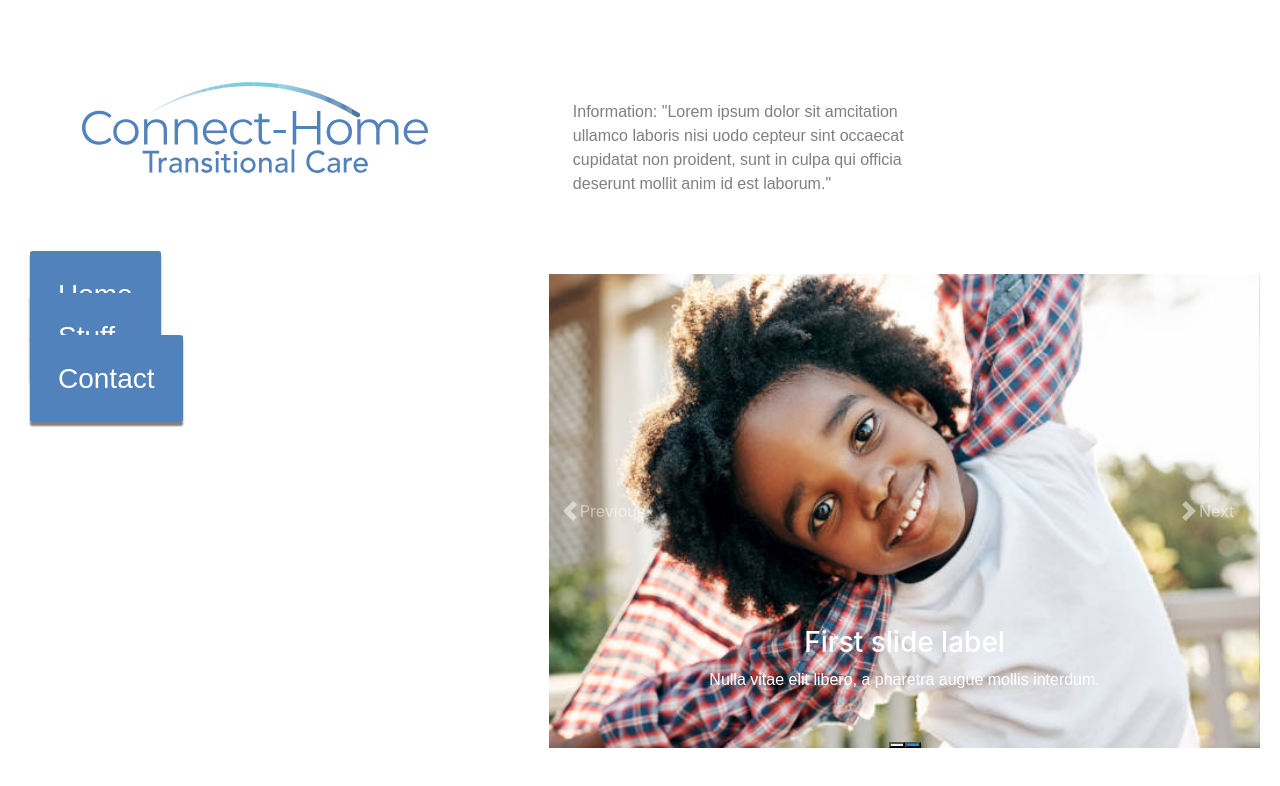
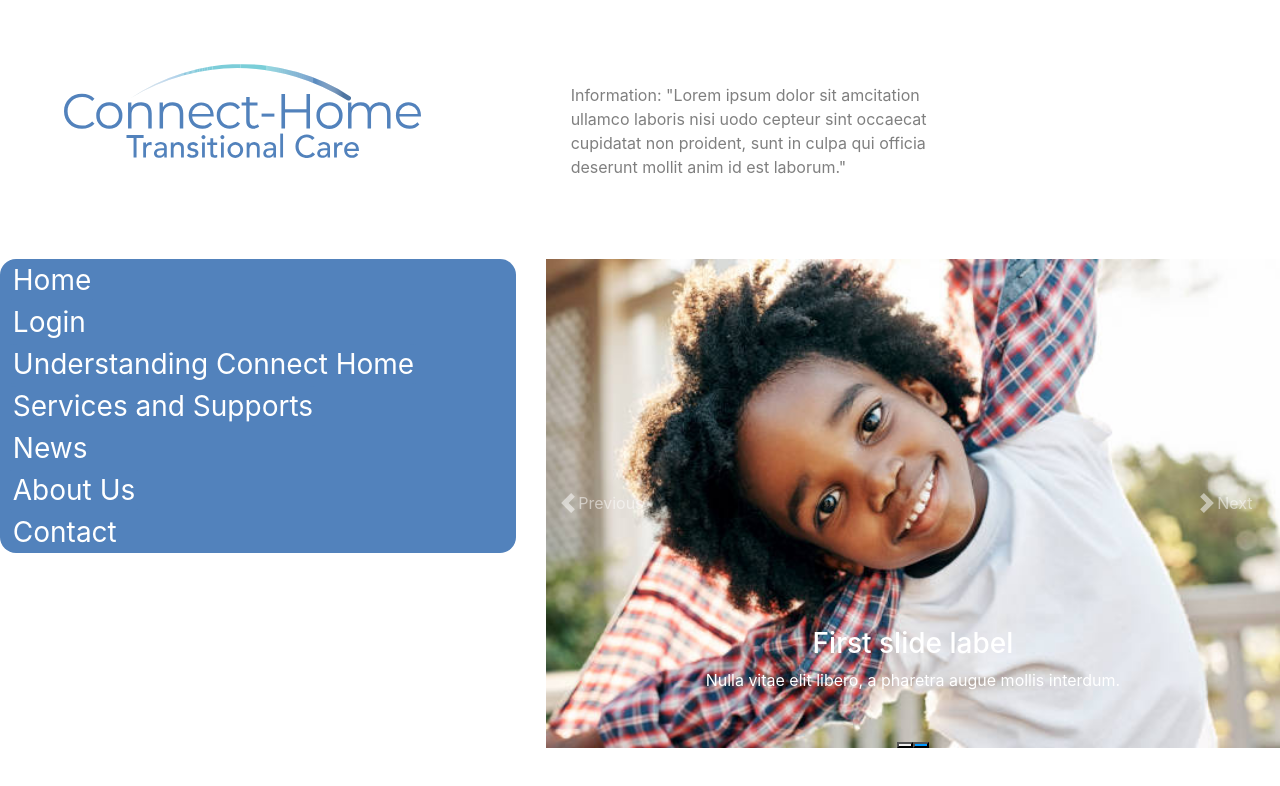
Before and after one commit to nmsides/Connect-Home1, a React (Create React App) app: page /#/ in a window 1280 px wide. Shown: the top 786 px of the page. Built offline with nearby package versions, Linux system fonts and the light colour scheme.

Commit message:
update Home page

```diff
--- a/src/App.css
+++ b/src/App.css
@@ -234,6 +234,8 @@ html{
 
 .verticalNav {
   padding-left: 2em;
+  background-color: #5282bc;
+  border-radius: 1em;
 }
 
 .preNavItem {
@@ -243,37 +245,13 @@ html{
   -o-transition: opacity .5s ease-in-out;
   transition: opacity .5s ease-in-out;
   opacity: 1;
-
-  /* border: solid #c24747; */
-  padding: 1em;
-  /* padding-bottom: 5em; */
   background-color: #5282bc;
-  box-shadow: 0 4px 2px 0px gray;
-  width: 15em;
+  width: 100px;
   text-align: left;
   font-size: 28px;
   border-radius: 2%;
-
-  /* border-top: solid black 2px; */
-}
-
-
-
-
-/* .preNavItem{
-  border: solid #c24747;
-  padding: 1em;
-  padding-bottom: 5em;
-
-}
-
-.preNavItem:hover{
-  background-color: black;
-  fill-opacity: .5;
-} */
-
-
-
+  padding: .1em;
+ }
 
 /* Post Login */
 
--- a/src/App.js
+++ b/src/App.js
@@ -12,6 +12,7 @@ import {
 import Home from "./Home";
 import Stuff from "./Stuff";
 import Contact from "./Contact";
+import LoginButton from './LoginButton';
 
 class App extends Component {
 
@@ -33,19 +34,28 @@ class App extends Component {
                             <p className="text-black-50">Information: "Lorem ipsum dolor sit amcitation ullamco laboris nisi uodo cepteur sint occaecat cupidatat non proident, sunt in culpa qui officia deserunt mollit anim id est laborum."</p>
                         </div>
                     </div>
+                    {/* <LoginButton/> */}
                 </div>
                 <div className = 'row'>
                   <div className = 'col-sm-5 preLinks'>
                     <ul className="verticalNav nav flex-column">
                       <li><NavLink className="nav-item preNavItem preLink" exact to="/">Home</NavLink></li>
-                      <li><NavLink className="nav-item preNavItem preLink" to="/stuff">Stuff</NavLink></li>
+                      <li><NavLink className="nav-item preNavItem preLink" to="/LoginBox">Login</NavLink></li>
+                      <li><NavLink className="nav-item preNavItem preLink" to="/stuff">Understanding Connect Home</NavLink></li>
+                      <li><NavLink className="nav-item preNavItem preLink" to="/contact">Services and Supports</NavLink></li>
+                      <li><NavLink className="nav-item preNavItem preLink" to="/contact">News</NavLink></li>
+                      <li><NavLink className="nav-item preNavItem preLink" to="/contact">About Us</NavLink></li>
                       <li><NavLink className="nav-item preNavItem preLink" to="/contact">Contact</NavLink></li>
                     </ul>
                   </div>
 
                   <div className = 'col-sm-7'>
                     <Route exact path="/" component={Home}/>
+                    <Route path="/LoginBox" component={LoginBox}/>
                     <Route path="/stuff" component={Stuff}/>
+                    <Route path="/contact" component={LoginBox}/>
+                    <Route path="/contact" component={Contact}/>
+                    <Route path="/contact" component={Contact}/>
                     <Route path="/contact" component={Contact}/>
                   </div>
                 </div>
--- a/src/LoginButton.js
+++ b/src/LoginButton.js
@@ -1,6 +1,11 @@
 import React, { Component } from "react";
-
+import {
+    Route,
+    NavLink,
+    HashRouter
+  } from "react-router-dom";
 import "./App.css"
+import LoginBox from './LoginBox';
 
 class LoginButton extends Component{
     constructor(props){
@@ -10,8 +15,12 @@ class LoginButton extends Component{
         return (
 
            <div>
-                <button id="loginBtn" >Partner Login</button>
+                <button id="loginBtn" ><NavLink exact to="/LoginBox">Login</NavLink></button>
+                <div>
+                    <Route exact path="/LoginBox" component={LoginBox}/>
+                </div>
             </div>
+
         );
     }
 }
--- a/src/PreLogin.js
+++ b/src/PreLogin.js
@@ -1,6 +1,5 @@
 import React, { Component } from 'react';
 // import './App.css';
-import './test.css';
 import LoginBox from './LoginBox';
 import PostLogin from './PostLogin';
 import Admin from './Admin';
--- a/src/index.js
+++ b/src/index.js
@@ -1,7 +1,6 @@
 import React from 'react';
 import ReactDOM from 'react-dom';
 import './index.css';
-import './test.css';
 import './App.css';
 import App from './App';
 import * as serviceWorker from './serviceWorker';
--- a/src/test.css
+++ /dev/null
@@ -1,35 +0,0 @@
-body {
-    background-color: #FFCC00;
-    padding: 20px;
-    margin: 0;
-  }
-  h1, h2, p, ul, li {
-    font-family: sans-serif;
-  }
-  ul.header li {
-    display: inline;
-    list-style-type: none;
-    margin: 0;
-  }
-  ul.header {
-    background-color: #111;
-    padding: 0;
-  }
-  ul.header li a {
-    color: #FFF;
-    font-weight: bold;
-    text-decoration: none;
-    padding: 20px;
-    display: inline-block;
-  }
-  .content {
-    background-color: #FFF;
-    padding: 20px;
-  }
-  .content h2 {
-    padding: 0;
-    margin: 0;
-  }
-  .content li {
-    margin-bottom: 10px;
-  }
```
